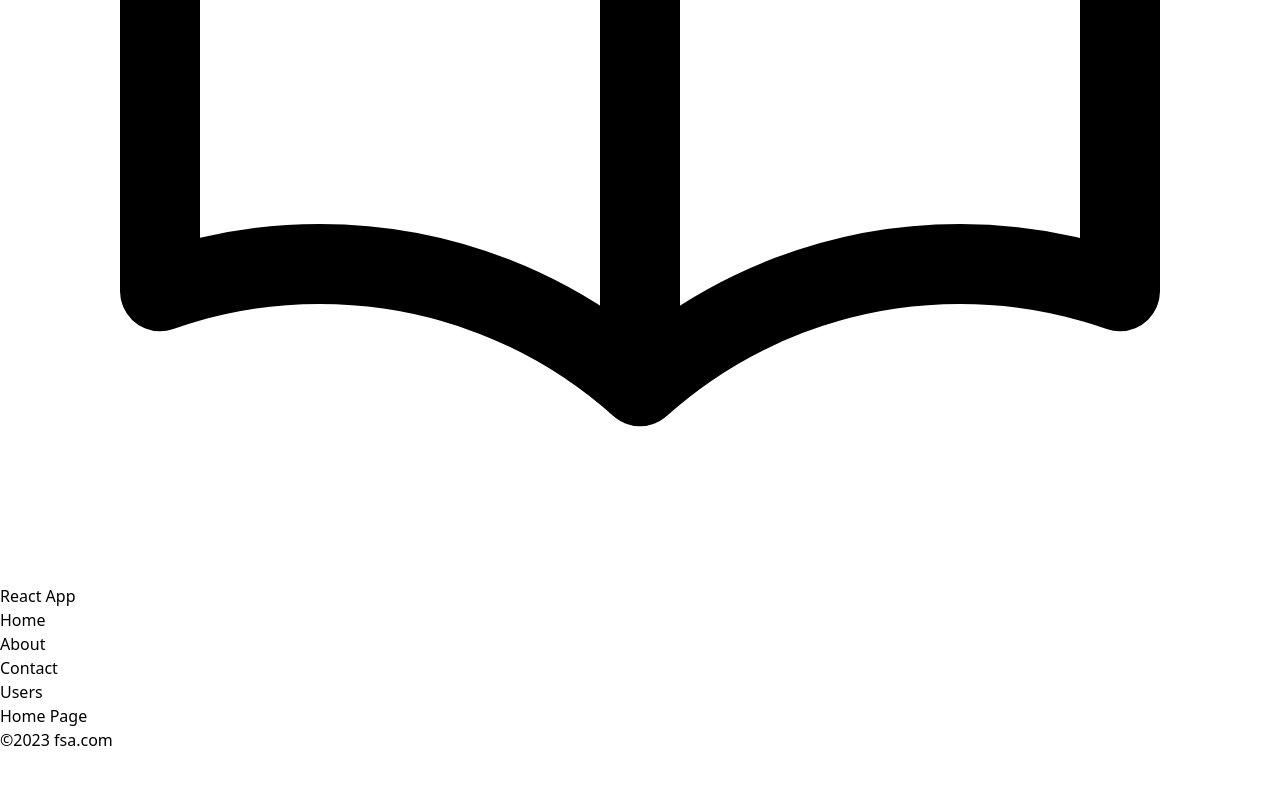
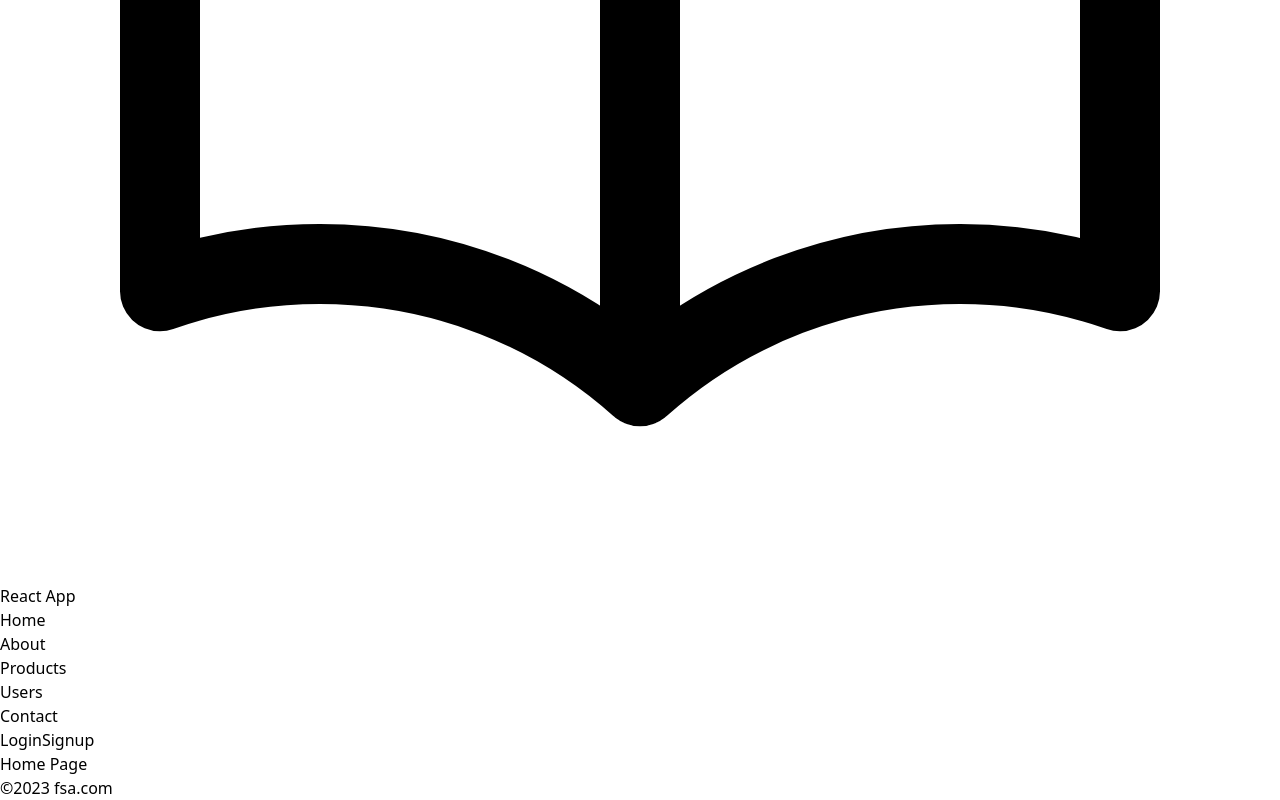
Before and after one commit to mujeeb517/fsa-react-b6, a React (Vite) app: page / in a window 1280 px wide. Shown: the part 696-1496 px from the top of the page. Before the commit the page ends 1448 px from the top, so only its background shows below. Built offline with nearby package versions, Linux system fonts and the light colour scheme.

Commit message:
Login route

```diff
--- a/src/AppRoutes.jsx
+++ b/src/AppRoutes.jsx
@@ -4,6 +4,8 @@ import About from './About';
 import Contact from './Contact';
 import NotFound from './NotFound';
 import UserList from './Users/UserList';
+import ProductList from './Products/ProductList';
+import Login from './Login';
 
 function AppRoutes() {
     return (<Routes>
@@ -11,6 +13,8 @@ function AppRoutes() {
         <Route path="/about" element={<About />} />
         <Route path="/contact" element={<Contact />} />
         <Route path="/users" element={<UserList />} />
+        <Route path="/products" element={<ProductList />} />
+        <Route path="login" element={<Login />} />
         {/* <Route path="*" element={<Navigate to="/" />} /> */}
         <Route path="*" element={<NotFound />} />
     </Routes>);
--- a/src/Header.jsx
+++ b/src/Header.jsx
@@ -13,9 +13,16 @@ const Header = () => {
             <ul className="flex">
                 <li className="m-1"><Link to="/">Home</Link></li>
                 <li className="m-1"><Link to="/about">About</Link></li>
+                <li className="m-1">
+                    <Link to="/products">Products</Link>
+                </li>
+                <li className="m-1"><Link to="/users">Users</Link></li>
                 <li className="m-1"><Link to="/contact">Contact</Link></li>
-                <li className="m-1"><Link to="/users">Users</Link></li>
             </ul>
+            <div>
+                <Link to="/login" className="px-2 border border-gray-300 mr-2 rounded bg-orange-300">Login</Link>
+                <button className="rounded px-2 border border-gray-300">Signup</button>
+            </div>
         </div>
     )
 };
--- /dev/null
+++ b/src/Login.jsx
@@ -0,0 +1,9 @@
+import { Component } from "react";
+
+class Login extends Component {
+    render() {
+        return <h1>Login</h1>
+    }
+}
+
+export default Login;
```
